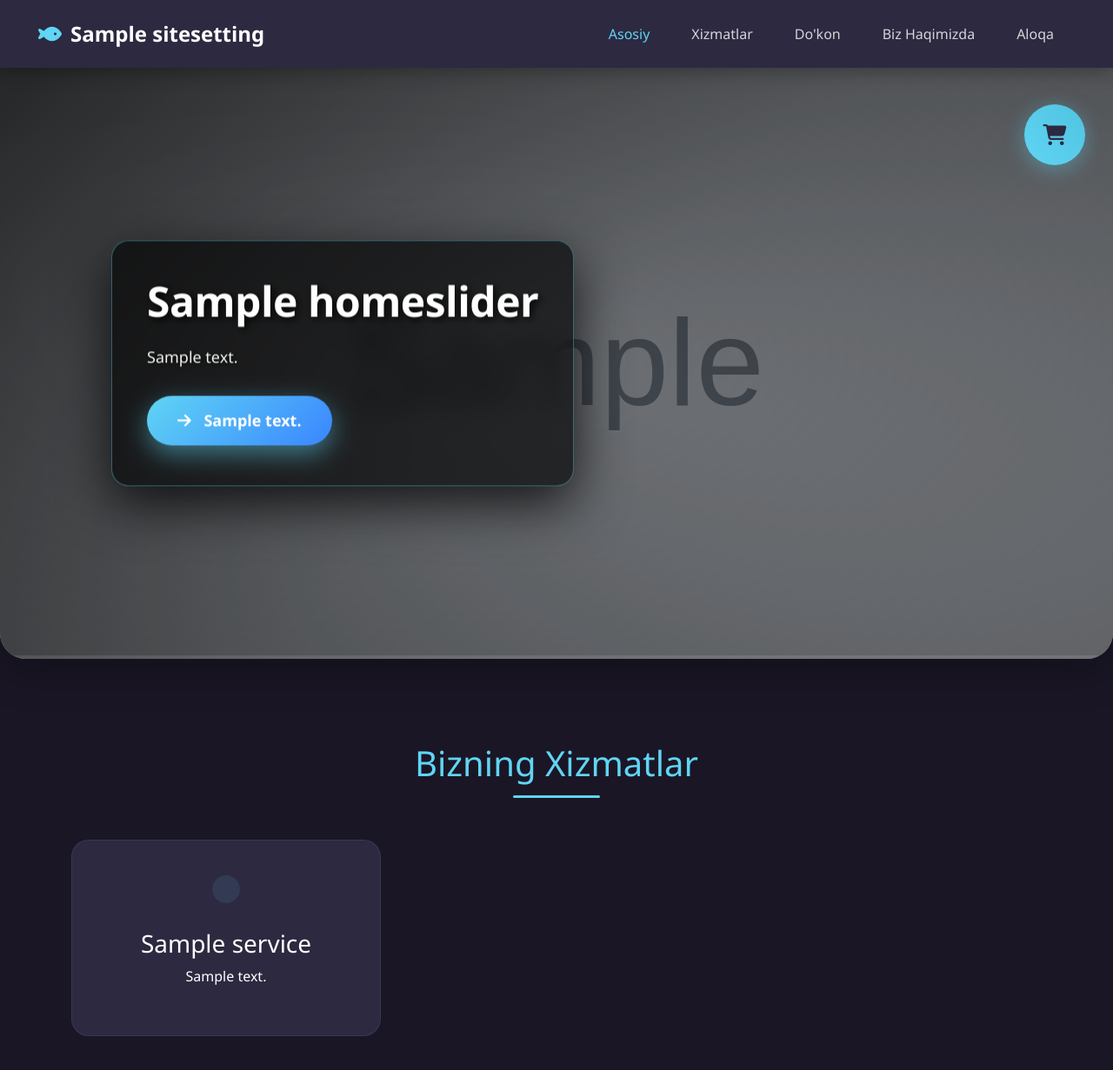
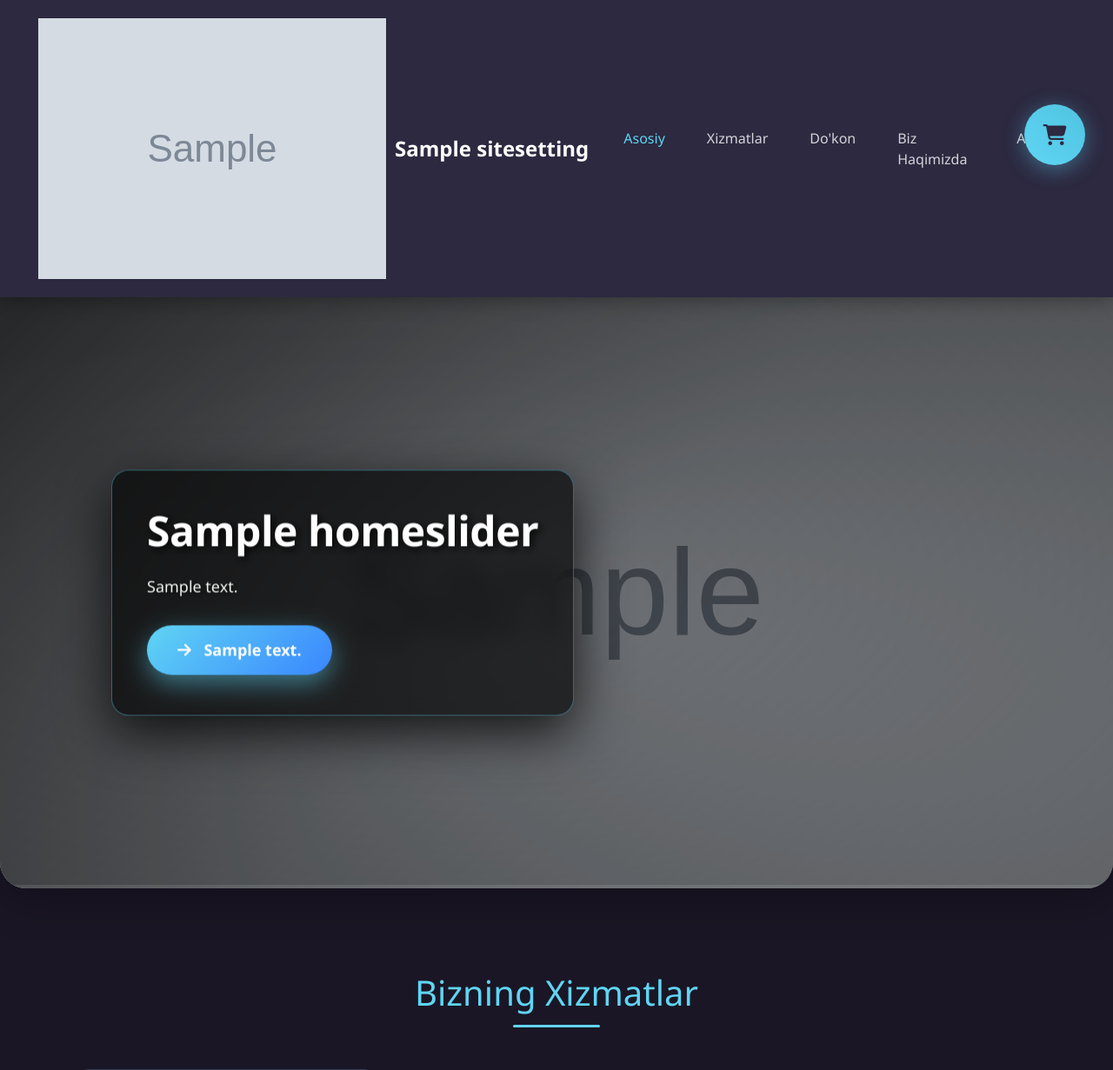
Before and after one commit to asadbek1803/FishFood, a Django app: page / in a window 1280 px wide. Shown: the top 1231 px of the page at 87% size. Run offline with Django 5.2, Linux system fonts and the light colour scheme; tables that the repository leaves empty hold one stand-in row (values such as "Sample post"); grey boxes marked "Sample" are stand-in pictures; some libraries are stand-ins or nearby versions.

Commit message:
Fix: No image update

```diff
--- a/Templates/includes/footer.html
+++ b/Templates/includes/footer.html
@@ -5,7 +5,12 @@
     <div class="container">
         <div class="row">
             <div class="col-md-4 mb-4">
-                <h4><i class="fas fa-fish"></i> {% if site_settings and site_settings.title %} {{site_settings.title}} {% else %} BaliqOvqatiUz {% endif %}</h4>
+            <h4>{% if site_settings and site_settings.logo %}
+            <img src="{{ site_settings.logo.url }}" alt="Logo" />
+            {% else %}
+            <i class="fas fa-fish"></i>
+            {% endif %}
+            {% if site_settings and site_settings.title %} {{site_settings.title}} {% else %} BaliqOvqatiUz {% endif %}</h4>
                 <p>{% if site_settings and site_settings.description %} {{site_settings.description}} {% else %} Eng sifatli dengiz mahsulotlari yetkazib beruvchisi {% endif %}</p>
                 <div class="social-links">
                     <a href="{% if site_settings and site_settings.facebook_url %} {{site_settings.facebook_url}} {% endif %}"><i class="fab fa-facebook"></i></a>
--- a/Templates/includes/header.html
+++ b/Templates/includes/header.html
@@ -15,7 +15,12 @@
 <nav class="navbar navbar-expand-lg sticky-top">
     <div class="container-fluid">
         <a class="navbar-brand" href="{% url 'home' %}">
-            <i class="fas fa-fish"></i>{% if site_settings and site_settings.title %} {{site_settings.title}} {% else %} BaliqOvqatiUz {% endif %}
+            {% if site_settings and site_settings.logo %}
+            <img src="{{ site_settings.logo.url }}" alt="Logo" />
+            {% else %}
+                <i class="fas fa-fish"></i>
+            {% endif %}
+            {% if site_settings and site_settings.title %} {{site_settings.title}} {% else %} BaliqOvqatiUz {% endif %}
         </a>
         <button class="navbar-toggler bg-light" type="button" data-bs-toggle="collapse" data-bs-target="#navbarNav">
             <span class="navbar-toggler-icon"></span>
```
